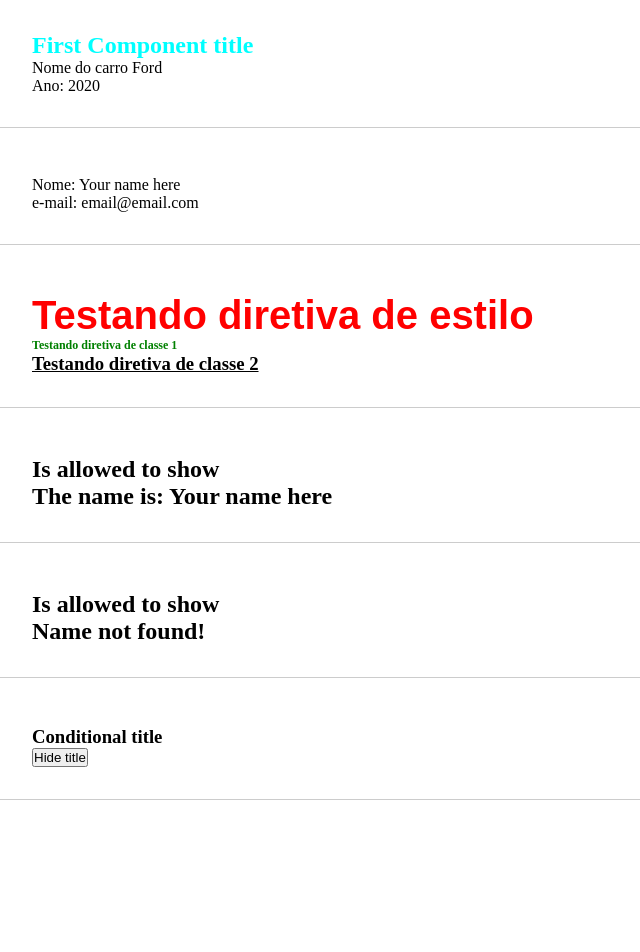
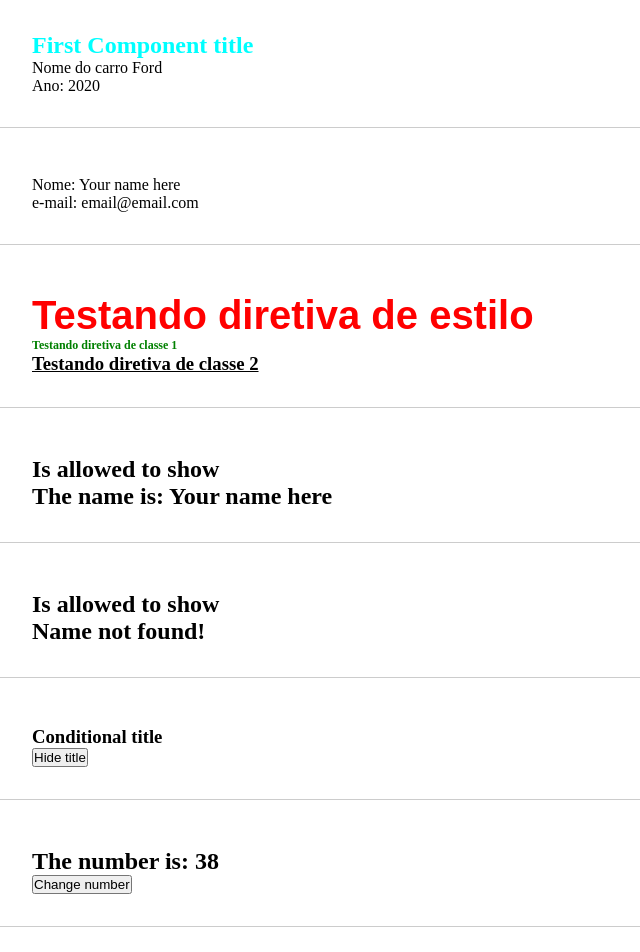
Before and after one commit to EricksonSiqueira/first-angular-project, an Angular app: page / in a window 1280 px wide. Shown: the top 952 px of the page, without its empty margins (0-640 px from the left). Built offline with nearby package versions, Linux system fonts and the light colour scheme.

Commit message:
feat: using @Output and emitter to pass function from parent to children

```diff
--- a/src/app/app.component.html
+++ b/src/app/app.component.html
@@ -5,4 +5,5 @@
   <app-if-render [name]="userName" />
   <app-if-render />
   <app-events />
+  <app-emitter />
 </div>
--- a/src/app/app.module.ts
+++ b/src/app/app.module.ts
@@ -8,9 +8,11 @@
 import { DirectivesComponent } from './components/directives/directives.component';
 import { IfRenderComponent } from './components/if-render/if-render.component';
 import { EventsComponent } from './components/events/events.component';
+import { EmitterComponent } from './components/emitter/emitter.component';
+import { ChangeNumberComponent } from './components/change-number/change-number.component';
 
 @NgModule({
-  declarations: [AppComponent, FirstComponentComponent, ParentDataComponent, DirectivesComponent, IfRenderComponent, EventsComponent],
+  declarations: [AppComponent, FirstComponentComponent, ParentDataComponent, DirectivesComponent, IfRenderComponent, EventsComponent, EmitterComponent, ChangeNumberComponent],
   imports: [BrowserModule, AppRoutingModule],
   providers: [],
   bootstrap: [AppComponent],
--- /dev/null
+++ b/src/app/components/change-number/change-number.component.html
@@ -0,0 +1 @@
+<button (click)="handleClick()">Change number</button>
--- /dev/null
+++ b/src/app/components/change-number/change-number.component.ts
@@ -0,0 +1,14 @@
+import { Component, EventEmitter, Output } from '@angular/core';
+
+@Component({
+  selector: 'app-change-number',
+  templateUrl: './change-number.component.html',
+  styleUrls: ['./change-number.component.css'],
+})
+export class ChangeNumberComponent {
+  @Output() changeNumber: EventEmitter<any> = new EventEmitter();
+
+  handleClick() {
+    this.changeNumber.emit();
+  }
+}
--- /dev/null
+++ b/src/app/components/emitter/emitter.component.html
@@ -0,0 +1,4 @@
+<div class="lecture">
+  <h2> The number is: {{number}}</h2>
+  <app-change-number (changeNumber)="onChangeNumber()" />
+</div>
--- /dev/null
+++ b/src/app/components/emitter/emitter.component.ts
@@ -0,0 +1,14 @@
+import { Component } from '@angular/core';
+
+@Component({
+  selector: 'app-emitter',
+  templateUrl: './emitter.component.html',
+  styleUrls: ['./emitter.component.css'],
+})
+export class EmitterComponent {
+  number = Math.ceil(Math.random() * 100);
+
+  onChangeNumber() {
+    this.number = Math.ceil(Math.random() * 100);
+  }
+}
```
Also changed, not shown: src/app/components/change-number/change-number.component.css (added), src/app/components/emitter/emitter.component.css (added), 2 other files (tests, documents, lock files or other folders).
